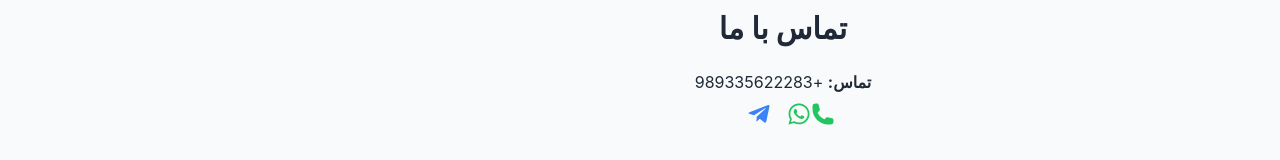
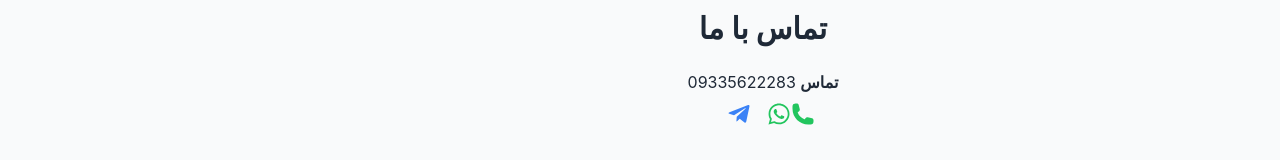
Before and after one commit to hossjar/transcription_service, a Next.js app in the folder frontend/: page /contact in a window 1280 px wide. Shown: the part 151-311 px from the top of the page. Built offline with nearby package versions, Linux system fonts and the light colour scheme; no server answers.

Commit message:
fixing texts 2

```diff
--- a/frontend/src/app/contact/page.js
+++ b/frontend/src/app/contact/page.js
@@ -15,8 +15,8 @@ export default function Contact() {
     const contactMethods = [
         {
             id: 'phone_whatsapp_telegram',
-            label: locale === 'fa' ? 'تماس:' : 'Contact:',
-            identifier: '+989335622283',
+            label: locale === 'fa' ? 'تماس' : 'Contact',
+            identifier: '09335622283',
             icons: [
                 <PhoneIcon key="phone" className="h-6 w-6 text-green-500" />,
                 <FaWhatsapp key="whatsapp" className="h-6 w-6 text-green-500" />,
--- a/frontend/src/components/FileUpload.js
+++ b/frontend/src/components/FileUpload.js
@@ -156,7 +156,7 @@ export default function FileUpload({ onUploadComplete }) {
                     <div className="flex flex-col items-center justify-center pt-5 pb-6">
                         <ArrowUpTrayIcon className="w-8 h-8 mb-3 text-gray-400 group-hover:text-primary transition" />
                         <p className="mb-2 text-base text-gray-700 font-medium group-hover:text-primary transition">
-                           click to upload
+                           click to select a media-file
                         </p>
                         <p className="text-xs text-gray-500">
                             mp3, wav, m4a, flac, aac, ogg
```
